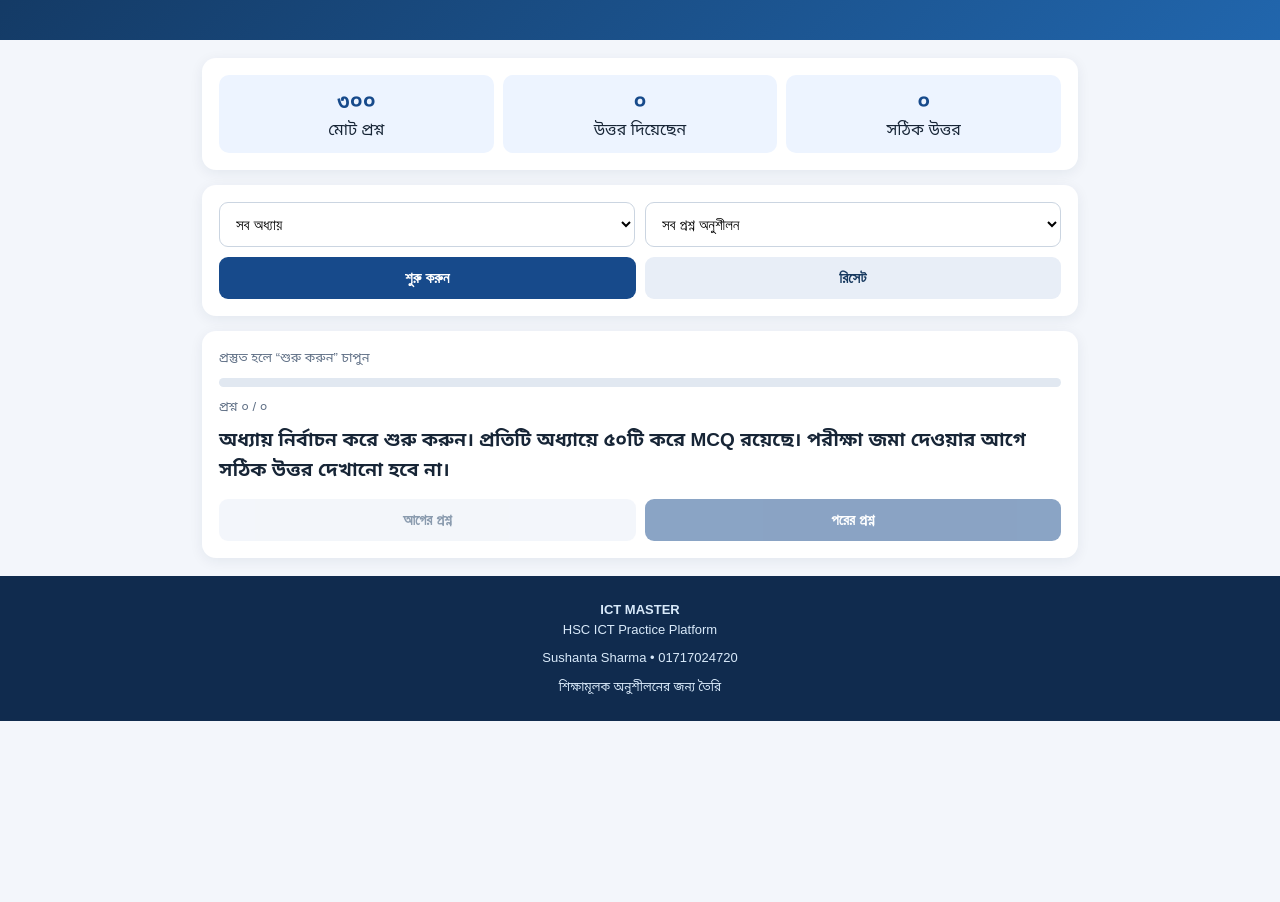
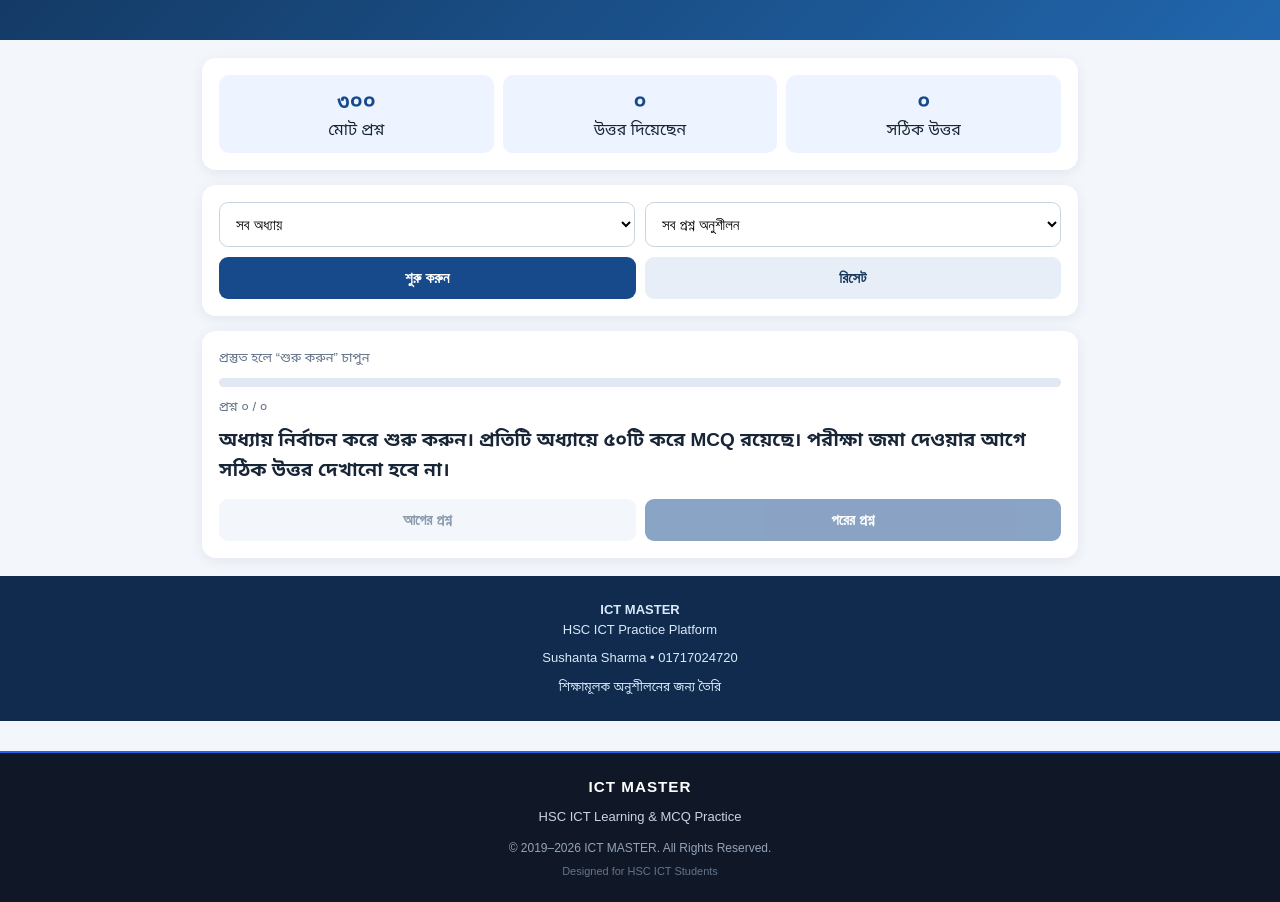
Before and after one commit to sushanta-ict/ict-master-hsc, a plain HTML site: page index.html in a window 1280 px wide. Shown: the part 199-1101 px from the top of the page. Before the commit the page ends 920 px from the top, so only its background shows below. Drawn offline with Linux system fonts and the light colour scheme.

Commit message:
Add footer with ICT Master details
Added footer section with information for ICT Master.

```diff
--- a/index.html
+++ b/index.html
@@ -284,4 +284,40 @@ $("totalCount").textContent=bn(questions.length);
 renderPremium();
 
 </script>
+
+<footer style="
+  background:#101827;
+  color:#cbd5e1;
+  text-align:center;
+  padding:22px 10px;
+  margin-top:30px;
+  border-top:2px solid #2563eb;
+">
+  <h3 style="
+    color:#ffffff;
+    margin:0 0 8px;
+    letter-spacing:1px;
+  ">ICT MASTER</h3>
+
+  <p style="font-size:13px;margin:5px 0;">
+    HSC ICT Learning & MCQ Practice
+  </p>
+
+  <p style="
+    font-size:12px;
+    margin:12px 0 0;
+    color:#94a3b8;
+  ">
+    © 2019–2026 ICT MASTER. All Rights Reserved.
+  </p>
+
+  <p style="
+    font-size:11px;
+    margin:6px 0 0;
+    color:#64748b;
+  ">
+    Designed for HSC ICT Students
+  </p>
+</footer>
+
 </body></html>
```
